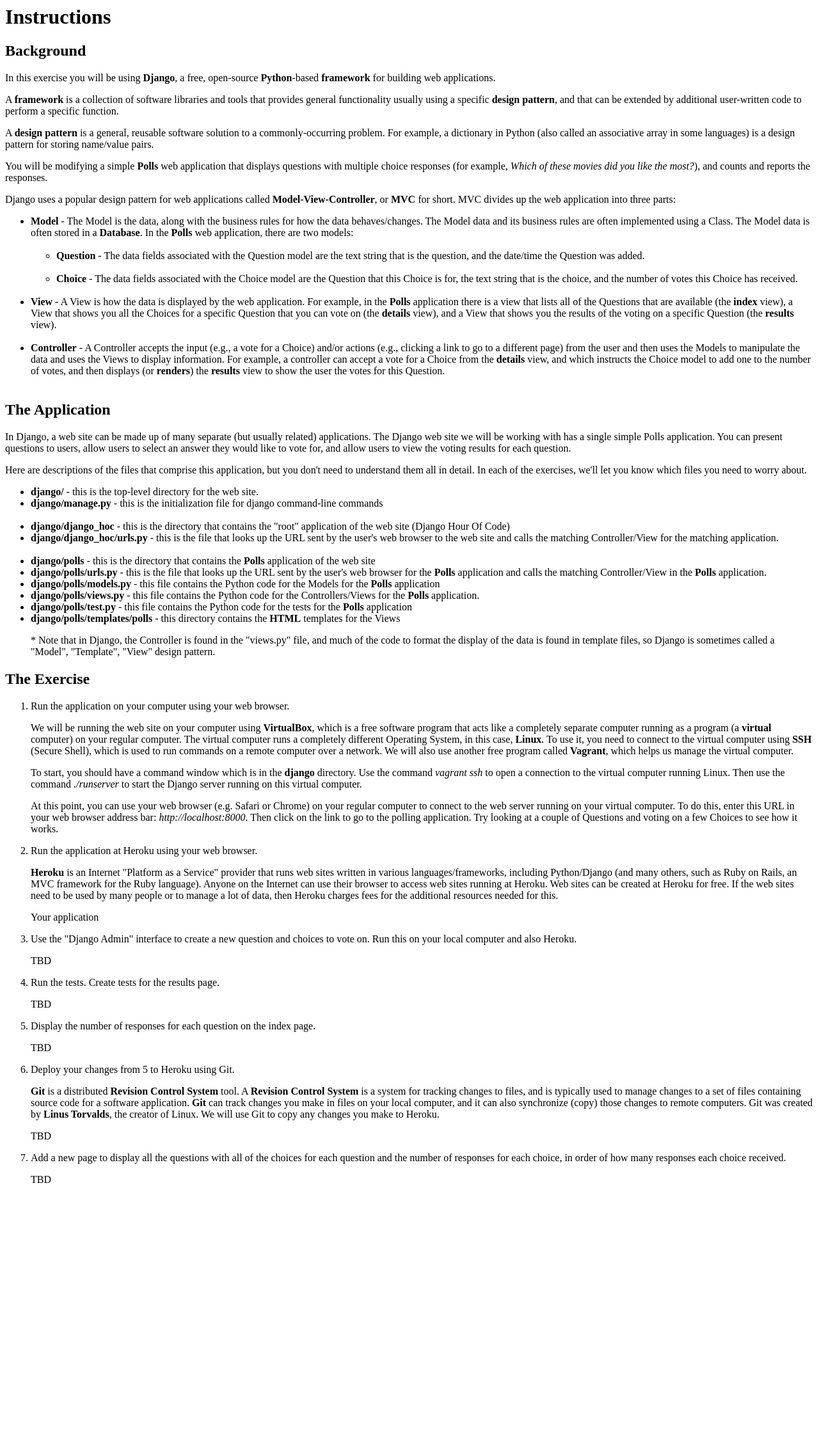
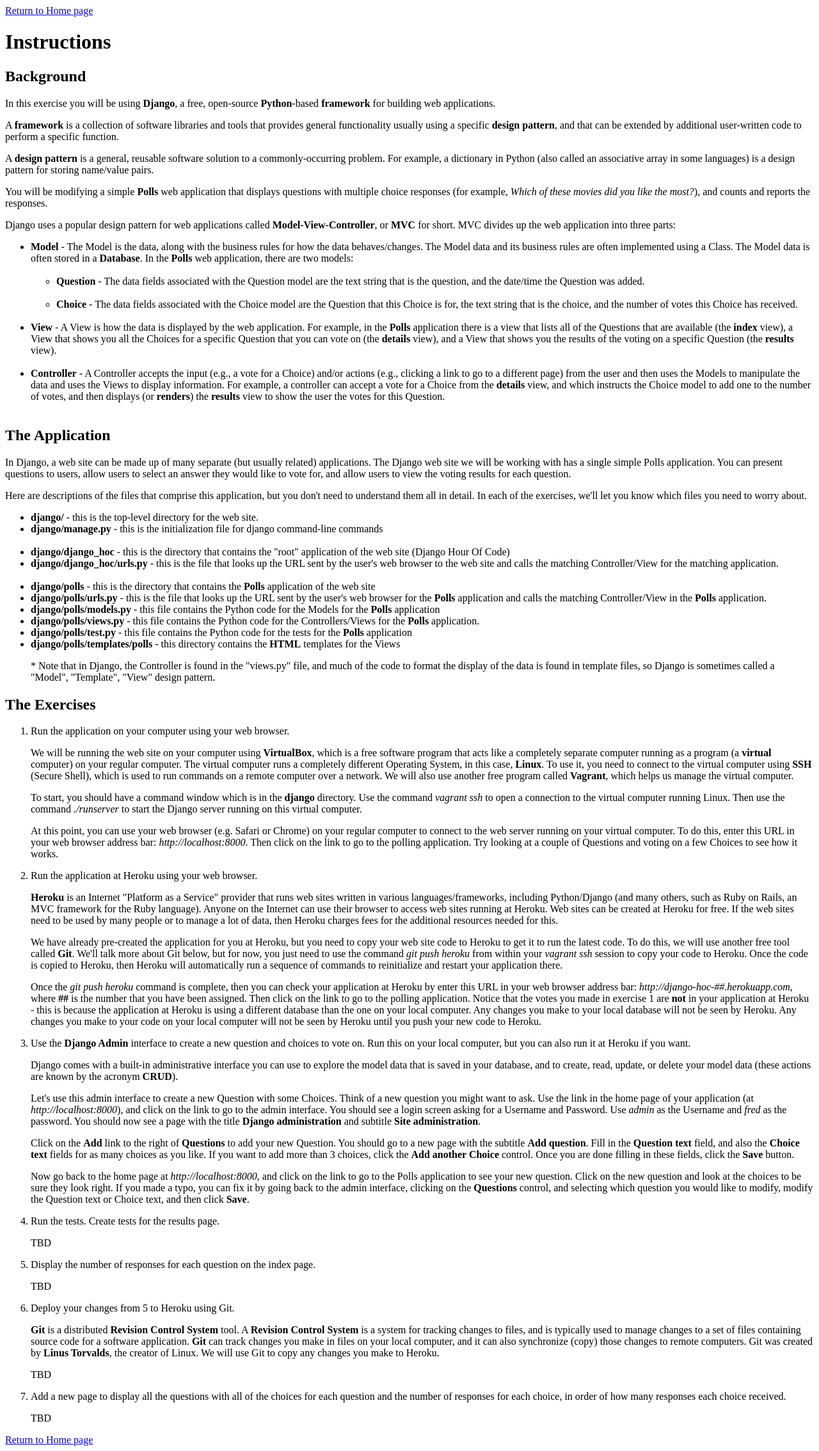
Before and after one commit to glendudek/django_hoc, a Django app: page /polls/instructions in a window 1280 px wide. Shown: the whole page at 64% size. Before the commit the page ends 1849 px from the top, so only its background shows below. Run offline with Django 3.2, Linux system fonts and the light colour scheme.

Commit message:
Add link back to Home page from instructions. Continue to develop instructions for the exercises.

```diff
--- a/polls/templates/polls/home.html
+++ b/polls/templates/polls/home.html
@@ -1,6 +1,6 @@
 <h1>Welcome to the Meadowbrook Hour of Code Python/Django Session!</h1>
 
-<p>To go to the polling application, click <a href="{% url 'polls:index' %}">here</a></p>
+<p>To go to the Polls application, click <a href="{% url 'polls:index' %}">here</a></p>
 
 <p>To go to the admin interface, click <a href="/admin">here</a></p>
 
--- a/polls/templates/polls/instructions.html
+++ b/polls/templates/polls/instructions.html
@@ -1,3 +1,5 @@
+<a href="/">Return to Home page</a>
+
 <h1>Instructions</h1>
 
 <h2>Background</h2>
@@ -141,7 +143,7 @@
   </p>
 </ul>
 
-<h2>The Exercise</h2>
+<h2>The Exercises</h2>
 <ul style="list-style-type:decimal;">
   <li>
     Run the application on your computer using your web browser.
@@ -186,15 +188,68 @@
       resources needed for this.
     </p>
     <p>
-      Your application
+      We have already pre-created the application for you at Heroku,
+      but you need to copy your web site code to Heroku to get it to run
+      the latest code. To do this, we will use another free tool called
+      <b>Git</b>. We'll talk more about Git below, but for now, you just
+      need to use the command <i>git push heroku</i> from within
+      your <i>vagrant ssh</i> session to copy your code
+      to Heroku. Once the code is copied to Heroku, then Heroku will
+      automatically run a sequence of commands to reinitialize and
+      restart your application there.
+    </p>
+    <p>
+      Once the <i>git push heroku</i> command is complete, then you can check
+      your application at Heroku by enter this URL in your web browser
+      address bar: <i>http://django-hoc-##.herokuapp.com</i>, where <b>##</b>
+      is the number that you have been assigned.
+      Then click on the link to go to the polling application.
+      Notice that the votes you made in exercise 1 are <b>not</b>
+      in your application at Heroku - this is because the application at
+      Heroku is using a different database than the one on your local computer.
+      Any changes you make to your local database will not be seen by Heroku.
+      Any changes you make to your code on your local computer will not be
+      seen by Heroku until you push your new code to Heroku.
     </p>
   </li>
 
   <li>
-    Use the "Django Admin" interface to create a new question and choices
-    to vote on. Run this on your local computer and also Heroku.
+    Use the <b>Django Admin</b> interface to create a new question and choices
+    to vote on. Run this on your local computer, but you can also run it
+    at Heroku if you want.
     <p>
-      TBD
+      Django comes with a built-in administrative interface you can use to
+      explore the model data that is saved in your database, and to create,
+      read, update, or delete your model data (these actions are known by
+      the acronym <b>CRUD</b>).
+    </p>
+    <p>
+      Let's use this admin interface to create a new Question with some Choices.
+      Think of a new question you might want to ask. Use the link in the home
+      page of your application (at <i>http://localhost:8000</i>), and click
+      on the link to go to the admin interface. You should see a login screen
+      asking for a Username and Password. Use <i>admin</i> as the Username
+      and <i>fred</i> as the password. You should now see a page with
+      the title <b>Django administration</b> and subtitle
+      <b>Site administration</b>.
+    </p>
+    <p>
+      Click on the <b>Add</b> link to the right of <b>Questions</b> to add your
+      new Question. You should go to a new page with the subtitle
+      <b>Add question</b>. Fill in the <b>Question text</b> field, and also
+      the <b>Choice text</b> fields for as many choices as you like. If you
+      want to add more than 3 choices, click the <b>Add another Choice</b>
+      control. Once you are done filling in these fields, click the
+      <b>Save</b> button.
+    </p>
+    <p>
+      Now go back to the home page at <i>http://localhost:8000</i>, and click
+      on the link to go to the Polls application to see your new question.
+      Click on the new question and look at the choices to be sure they look
+      right. If you made a typo, you can fix it by going back to the admin
+      interface, clicking on the <b>Questions</b> control, and selecting
+      which question you would like to modify, modify the Question text
+      or Choice text, and then click <b>Save</b>.
     </p>
   </li>
 
@@ -239,3 +294,5 @@
     </p>
   </li>
 </ul>
+
+<a href="/">Return to Home page</a>
```
